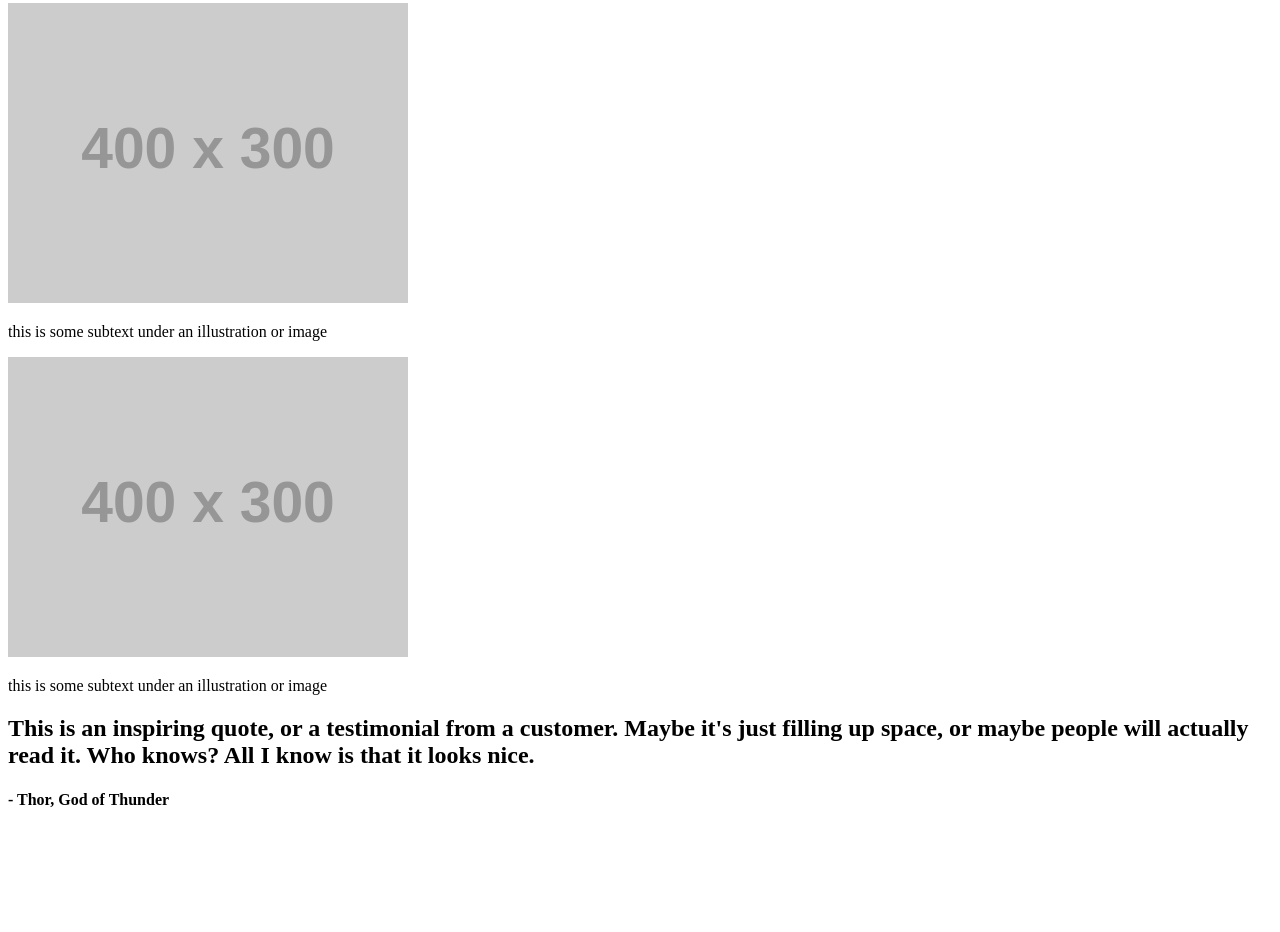
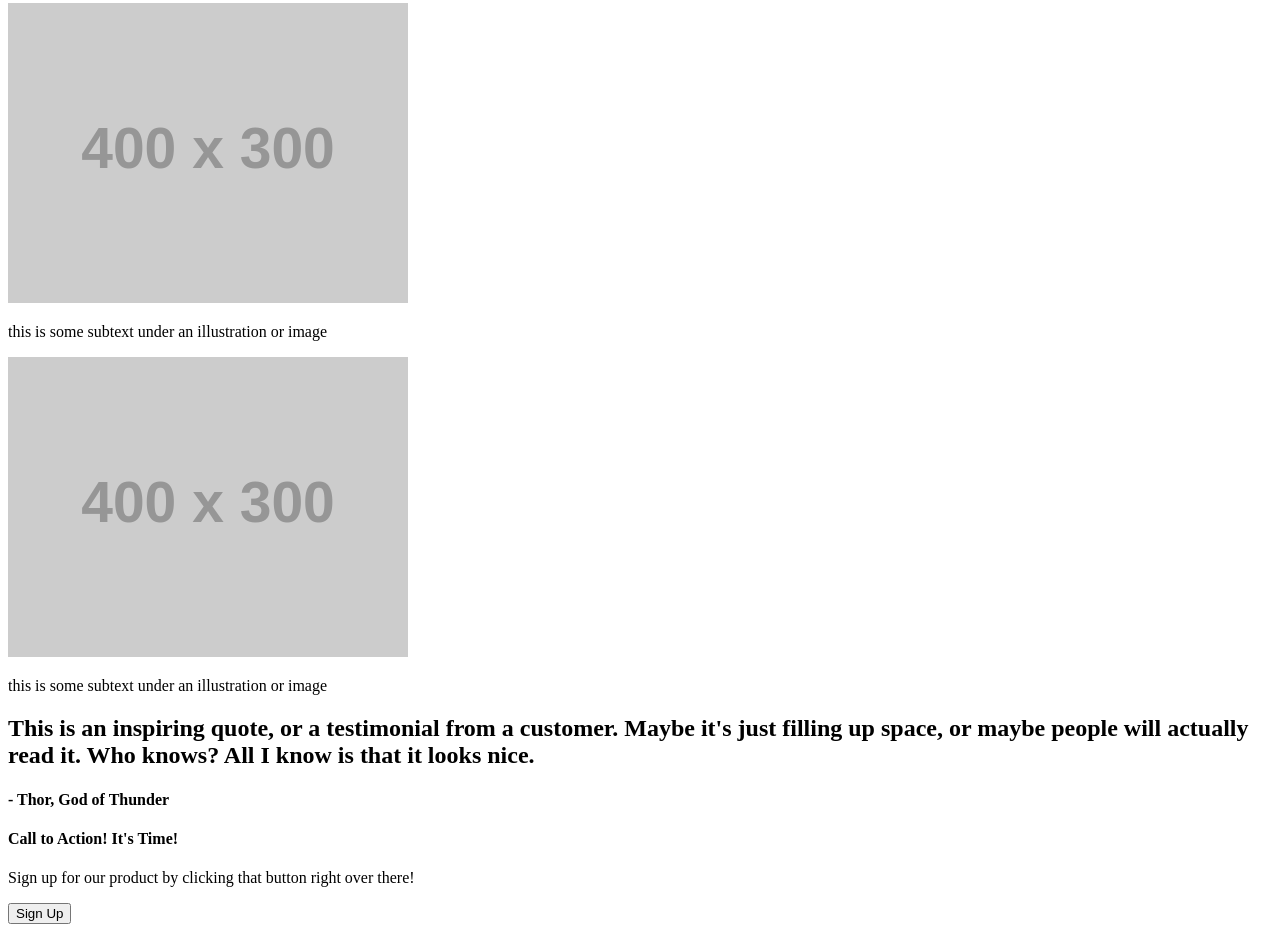
Before and after one commit to pi3ngineergirlx/odin-landing-page, a plain HTML site: page index.html in a window 1280 px wide. Shown: the part 1293-2225 px from the top of the page. Before the commit the page ends 2123 px from the top, so only its background shows below. Drawn offline with Linux system fonts and the light colour scheme; placeholder pictures from the web are drawn by us.

Commit message:
code call to action box

```diff
--- a/index.html
+++ b/index.html
@@ -69,8 +69,14 @@
     </div>
     <div class='call-to-action'>
         <div class='call-text'>
+            <h4>Call to Action! It's Time!</h4>
+            <p>
+                Sign up for our product by clicking that button right
+                over there!
+            </p>
         </div>
         <div class='call-signup'>
+            <button>Sign Up</button>
         </div>
     </div>
     <div class='footer'>
```
